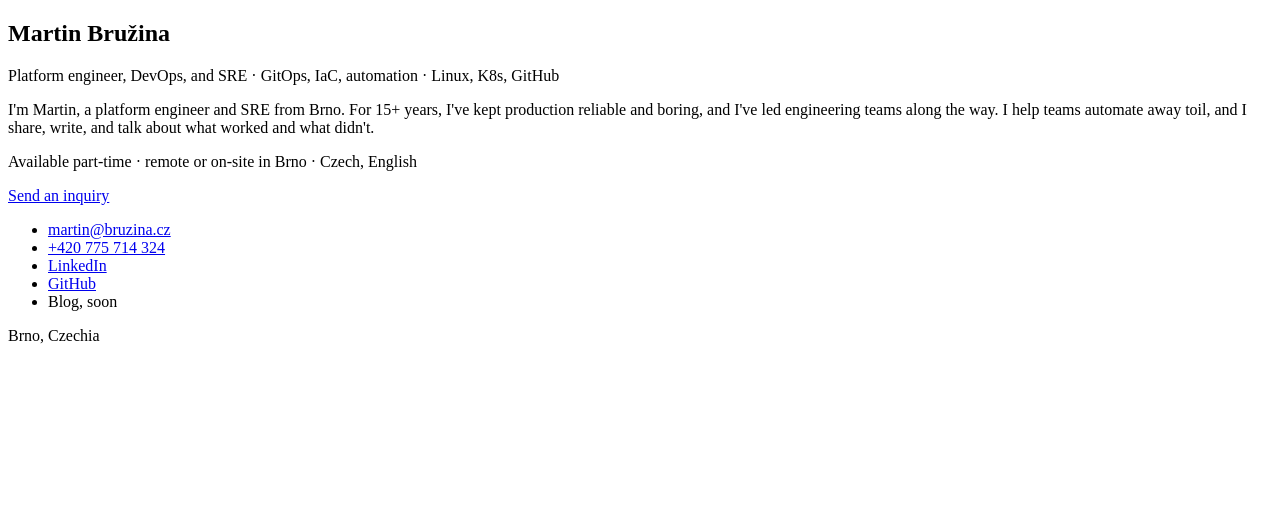
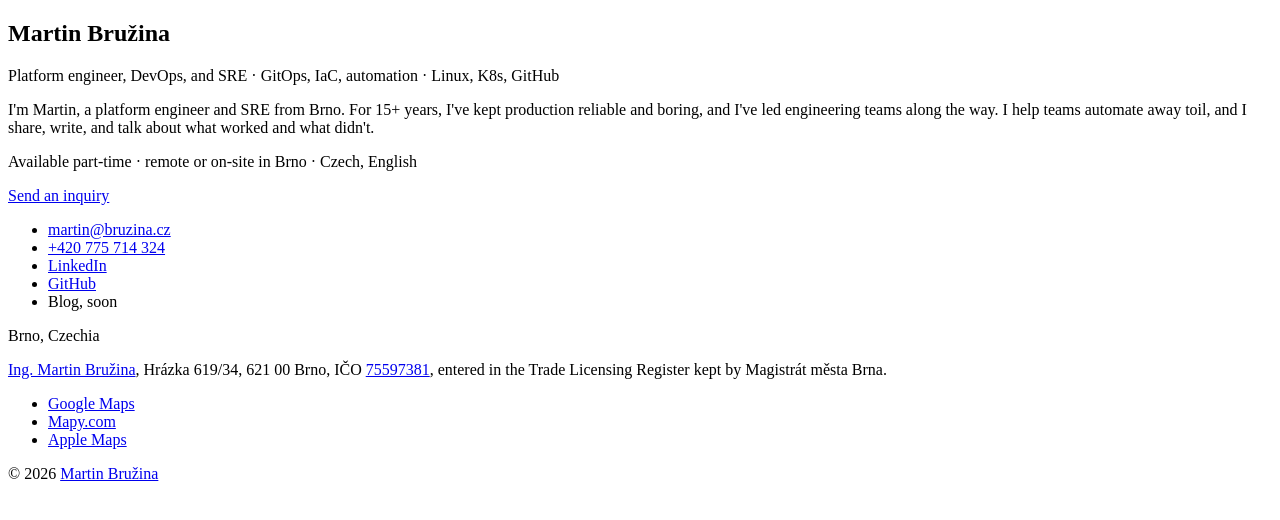
Before and after one commit to bruzit/martin.bruzina.cz, a Nuxt app: page / in a window 1280 px wide. Shown: the top 520 px of the page. Built offline with nearby package versions, Linux system fonts and the light colour scheme.

Commit message:
feat: add legal footer with map links

```diff
--- a/app/app.vue
+++ b/app/app.vue
@@ -24,4 +24,5 @@ const inquiryHref = `mailto:${card.inquiry.email}?${query.toString().replaceAll(
       <p>{{ card.location }}</p>
     </article>
   </main>
+  <SiteFooter />
 </template>
--- /dev/null
+++ b/app/components/SiteFooter.vue
@@ -0,0 +1,26 @@
+<script setup lang="ts">
+import data from "~~/content/footer.yaml";
+import type { Footer } from "~~/schemas/footer";
+
+const footer = data as Footer;
+const address = encodeURIComponent(footer.address);
+const maps = [
+  { label: "Google Maps", href: `https://www.google.com/maps/search/?api=1&query=${address}` },
+  { label: "Mapy.com", href: `https://mapy.com/fnc/v1/search?query=${address}` },
+  { label: "Apple Maps", href: `https://maps.apple.com/search?query=${address}` },
+];
+</script>
+
+<template>
+  <footer>
+    <p>
+      <a :href="footer.home">{{ footer.name }}</a>, {{ footer.address }}, IČO
+      <a :href="footer.icoHref">{{ footer.ico }}</a>, {{ footer.register }}.</p>
+    <ul aria-label="Address on a map">
+      <li v-for="map in maps" :key="map.label">
+        <a :href="map.href">{{ map.label }}</a>
+      </li>
+    </ul>
+    <p>© {{ footer.year }} <a :href="footer.home">{{ footer.holder }}</a></p>
+  </footer>
+</template>
--- /dev/null
+++ b/content/footer.yaml
@@ -0,0 +1,8 @@
+name: Ing. Martin Bružina
+holder: Martin Bružina
+home: https://martin.bruzina.cz/
+address: Hrázka 619/34, 621 00 Brno
+ico: "75597381"
+icoHref: https://rzp.gov.cz/portal/en/vyhledani?q=75597381
+register: entered in the Trade Licensing Register kept by Magistrát města Brna
+year: 2026
--- a/nuxt.config.ts
+++ b/nuxt.config.ts
@@ -1,9 +1,13 @@
 import { readFileSync } from "node:fs";
 import yaml from "@rollup/plugin-yaml";
 import { parse } from "yaml";
+import type { ZodType } from "zod";
 import { cardSchema } from "./schemas/card";
+import { footerSchema } from "./schemas/footer";
 
-cardSchema.parse(parse(readFileSync("content/card.yaml", "utf8")));
+const validate = (schema: ZodType, file: string) => schema.parse(parse(readFileSync(file, "utf8")));
+validate(cardSchema, "content/card.yaml");
+validate(footerSchema, "content/footer.yaml");
 
 export default defineNuxtConfig({
   compatibilityDate: "2026-11-18",
--- /dev/null
+++ b/schemas/footer.ts
@@ -0,0 +1,14 @@
+import { z } from "zod";
+
+export const footerSchema = z.strictObject({
+  name: z.string(),
+  holder: z.string(),
+  home: z.url({ protocol: /^https$/ }),
+  address: z.string(),
+  ico: z.string().regex(/^\d{8}$/),
+  icoHref: z.url({ protocol: /^https$/ }),
+  register: z.string(),
+  year: z.int().min(2026),
+});
+
+export type Footer = z.infer<typeof footerSchema>;
```
Also changed, not shown: 1 other file (tests, documents, lock files or other folders).
